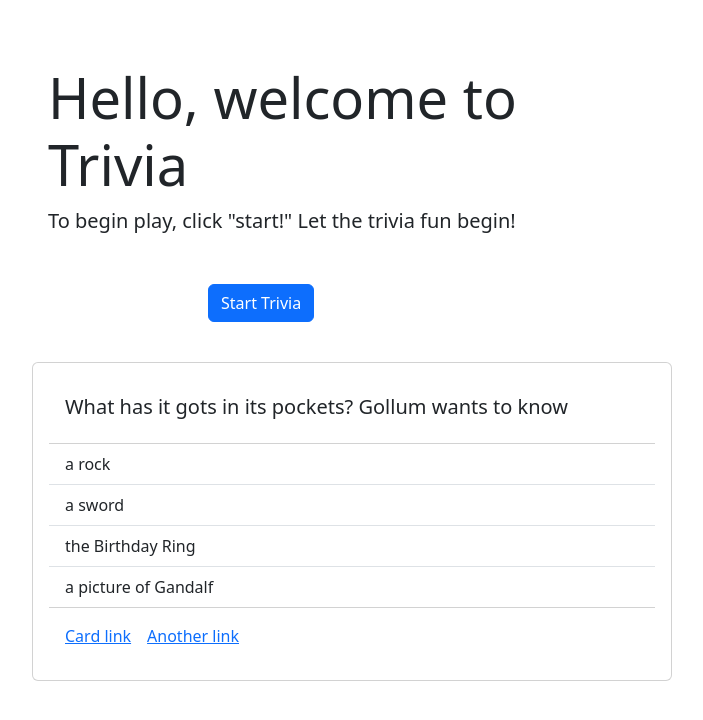
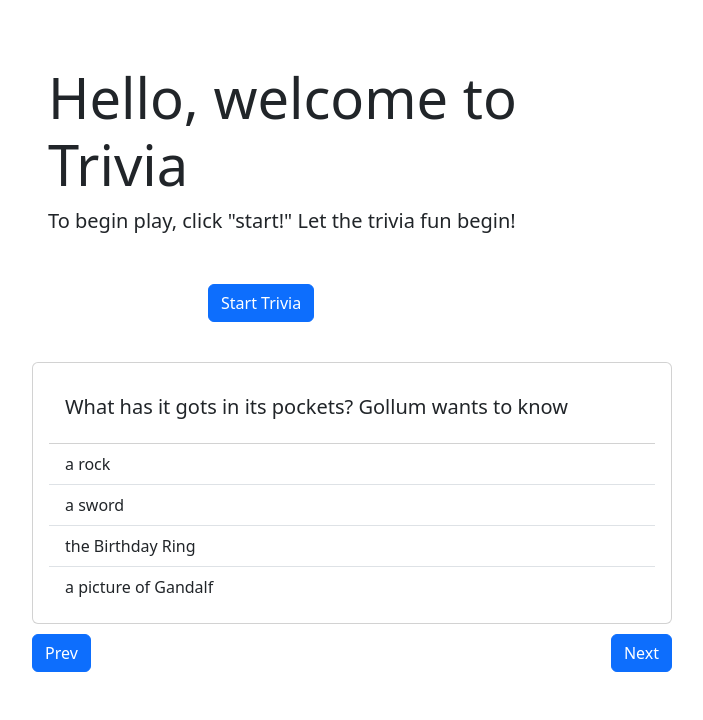
Before and after one commit to jbierly1/react-trivia, a React (Vite) app: page / in a window 1280 px wide. Shown: the top 720 px of the page, without its empty margins (288-991 px from the left). Built offline with nearby package versions, Linux system fonts and the light colour scheme.

Commit message:
components visually built except endgame ones

```diff
--- a/src/App.tsx
+++ b/src/App.tsx
@@ -4,14 +4,16 @@ import viteLogo from '/vite.svg'
 import Welcome from './Welcome.tsx'
 import Start from './Start.tsx'
 import QuizBox from './QuizBoxThings/QuizBox.tsx'
+import Buttons from './Buttons.tsx'
 
 function App() {
 
   return (
-    <div className="mx-auto mw-25">
+    <div>
       <Welcome></Welcome>
       <Start></Start>
       <QuizBox></QuizBox>
+      <Buttons></Buttons>
 
     </div>
   )
--- /dev/null
+++ b/src/Buttons.tsx
@@ -0,0 +1,13 @@
+import Previous from './Previous.tsx'
+import Next from './Next.tsx'
+
+
+
+function Buttons(){
+    return <div className="container position-relative mt-3 w-50 p-3 mx-auto">
+<Previous></Previous>
+<Next></Next>
+</div>
+}
+
+export default Buttons
--- a/src/Next.tsx
+++ b/src/Next.tsx
@@ -0,0 +1,5 @@
+function Next(){
+    return <button type="button" className="btn btn-primary position-absolute bottom-0 end-0">Next</button>
+}
+
+export default Next
--- a/src/Previous.tsx
+++ b/src/Previous.tsx
@@ -0,0 +1,5 @@
+function Previous(){
+    return <button type="button" className="btn btn-primary position-absolute bottom-0 start-0">Prev</button>
+}
+
+export default Previous;
--- a/src/QuizBoxThings/QuizBox.tsx
+++ b/src/QuizBoxThings/QuizBox.tsx
@@ -10,10 +10,7 @@ function QuizBox(){
     <li className="list-group-item">the Birthday Ring</li>
     <li className="list-group-item">a picture of Gandalf</li>
   </ul>
-  <div className="card-body">
-    <a href="#" className="card-link">Card link</a>
-    <a href="#" className="card-link">Another link</a>
-  </div>
+
 </div>
 }
 
```
Also changed, not shown: src/QuizBoxThings/Submit.tsx (deleted).
